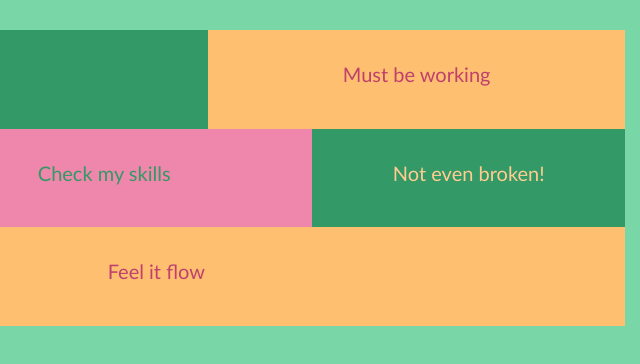
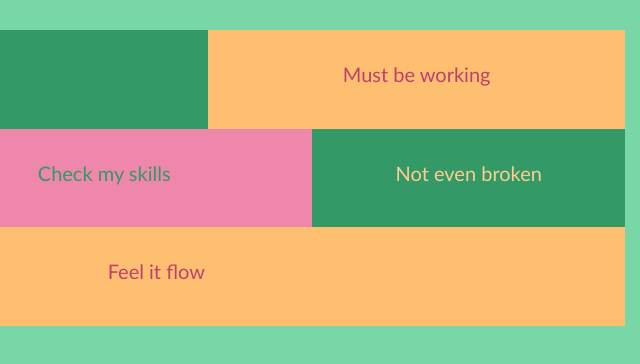
Before and after one commit to j3456/j3456.github.io, a plain HTML site: page index.html in a window 1280 px wide. Shown: the full height of the page, 640-1280 px from the left. Drawn offline with nearby package versions, Linux system fonts and the light colour scheme.

Commit message:
Update index.html

```diff
--- a/index.html
+++ b/index.html
@@ -23,7 +23,7 @@
       </figure>
       <div class="clearfix visible-xs-block"></div>
       <figure id="green" class="col-sm-3 col-xs-12">
-        <p>Not even broken!</p>
+        <p>Not even broken</p>
       </figure>
       <figure id="pink" class="col-sm-3">
         <p>Yes</p>
```
